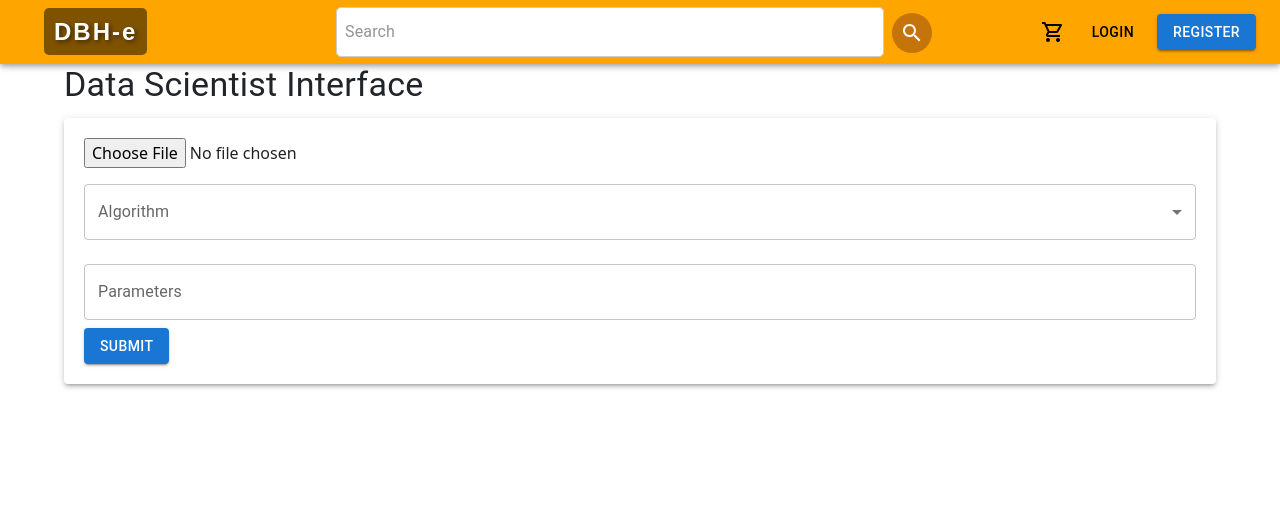
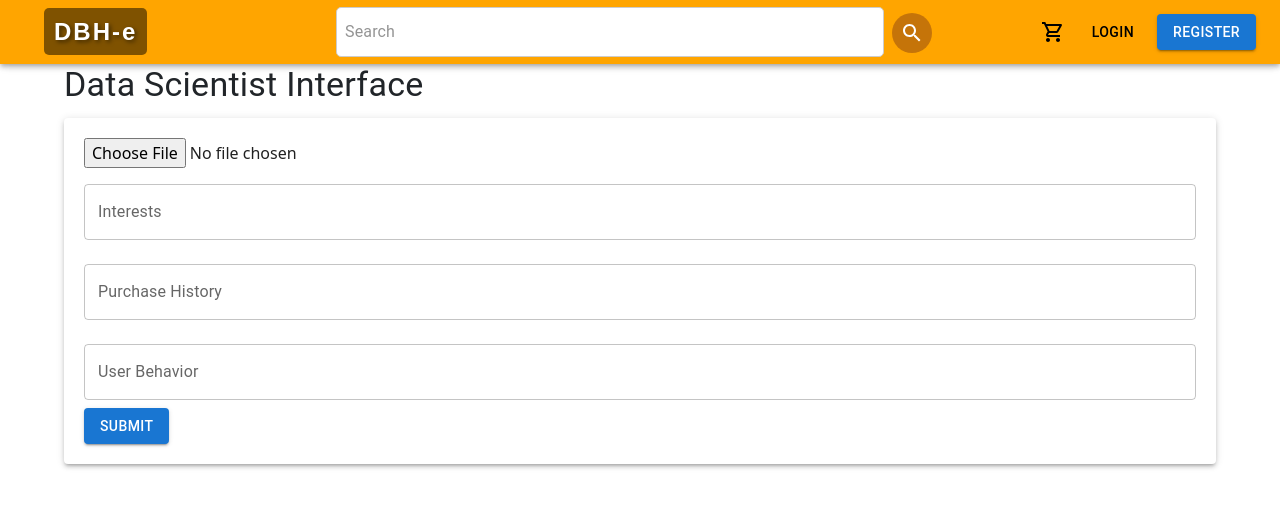
Before and after one commit to dungnguyen2110/product-recommendation-frontend, a React (Create React App) app: page /scientist/dashboard in a window 1280 px wide. Shown: the top 508 px of the page. Built offline with nearby package versions, Linux system fonts and the light colour scheme.

Commit message:
fix ui data scientist

```diff
--- a/src/components/dataScientist/Dashboard.js
+++ b/src/components/dataScientist/Dashboard.js
@@ -3,8 +3,9 @@ import { Button, Container, TextField, Typography, Snackbar, Paper, MenuItem, Se
 
 const DataScientistDashboard = () => {
   const [file, setFile] = useState(null);
-  const [algorithm, setAlgorithm] = useState('');
-  const [parameters, setParameters] = useState('');
+  const [interests, setInterests] = useState('');
+  const [purchaseHistory, setPurchaseHistory] = useState('');
+  const [userBehavior, setUserBehavior] = useState('');
   const [error, setError] = useState('');
   const [successMessage, setSuccessMessage] = useState('');
 
@@ -12,16 +13,20 @@ const DataScientistDashboard = () => {
     setFile(event.target.files[0]);
   };
 
-  const handleAlgorithmChange = (event) => {
-    setAlgorithm(event.target.value);
+  const handleInterestsChange = (event) => {
+    setInterests(event.target.value);
   };
 
-  const handleParametersChange = (event) => {
-    setParameters(event.target.value);
+  const handlePurchaseHistoryChange = (event) => {
+    setPurchaseHistory(event.target.value);
+  };
+
+  const handleUserBehaviorChange = (event) => {
+    setUserBehavior(event.target.value);
   };
 
   const handleSubmit = () => {
-    if (!file || !algorithm || !parameters) {
+    if (!file || !interests || !purchaseHistory || !userBehavior) {
       setError('Please fill in all fields');
       return;
     }
@@ -32,8 +37,9 @@ const DataScientistDashboard = () => {
 
   const clearForm = () => {
     setFile(null);
-    setAlgorithm('');
-    setParameters('');
+    setInterests('');
+    setPurchaseHistory('');
+    setUserBehavior('');
   };
 
   return (
@@ -43,21 +49,25 @@ const DataScientistDashboard = () => {
       </Typography>
       <Paper elevation={3} style={{ padding: '20px', marginBottom: '20px' }}>
         <input type="file" onChange={handleFileChange} />
-        <FormControl fullWidth margin="normal">
-          <InputLabel>Algorithm</InputLabel>
-          <Select
-            value={algorithm}
-            onChange={handleAlgorithmChange}
-          >
-            <MenuItem value="knn">K-Nearest Neighbors (KNN)</MenuItem>
-            {/* Add more algorithms here */}
-          </Select>
-        </FormControl>
         <TextField
           fullWidth
-          label="Parameters"
-          value={parameters}
-          onChange={handleParametersChange}
+          label="Interests"
+          value={interests}
+          onChange={handleInterestsChange}
+          margin="normal"
+        />
+        <TextField
+          fullWidth
+          label="Purchase History"
+          value={purchaseHistory}
+          onChange={handlePurchaseHistoryChange}
+          margin="normal"
+        />
+        <TextField
+          fullWidth
+          label="User Behavior"
+          value={userBehavior}
+          onChange={handleUserBehaviorChange}
           margin="normal"
         />
         <Button variant="contained" color="primary" onClick={handleSubmit}>
```
